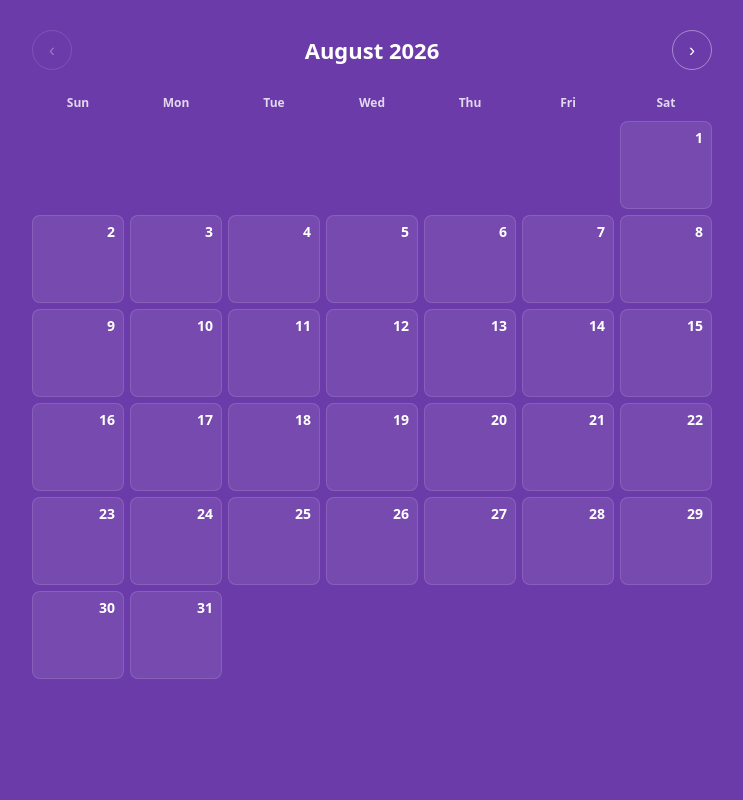
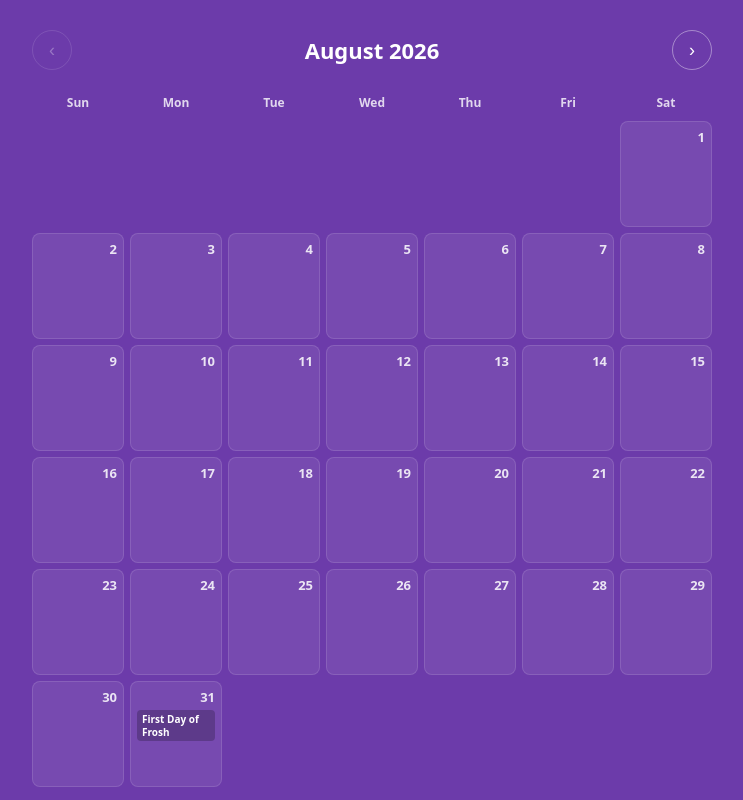
Before and after one commit to amaanavi/rushpage, a Next.js app: page / in a window 1280 px wide. Shown: the part 1000-1800 px from the top of the page, without its empty margins (268-1011 px from the left). Built offline with nearby package versions, Linux system fonts and the light colour scheme.

Commit message:
Populate rush calendar with all events from schedule (Aug 31-Oct 4)

```diff
--- a/app/page.js
+++ b/app/page.js
@@ -40,6 +40,31 @@ const MONTH_NAMES = [
 ];
 
 const WEEKDAYS = ["Sun", "Mon", "Tue", "Wed", "Thu", "Fri", "Sat"];
+
+// Events keyed by `${year}-${monthIndex}-${day}` (monthIndex is 0-based).
+const EVENTS = {
+  "2026-7-31": ["First Day of Frosh"],
+  "2026-8-4": ["Last Day of Frosh (Rush Officially Starts)", "Rush Party: Fiji Friday"],
+  "2026-8-5": [
+    "Cookout + Meet the Brothers @ Bhar's Roof",
+    "Party @ Alec's House (Next to Bhar's House)",
+  ],
+  "2026-8-7": ["First Fiji Brothers Meeting"],
+  "2026-8-8": ["Classes Start"],
+  "2026-8-9": ["Meet the Brothers (Official)", "Hid The Maddy"],
+  "2026-8-12": ["Meet the Brothers (Official)", "Rush Party: Theme TBD"],
+  "2026-8-14": ["Second Fiji Brothers Meeting", "Voting on Pledges Starts"],
+  "2026-8-16": ["Poker Night"],
+  "2026-8-17": ["Hit a Club"],
+  "2026-8-19": ["Fiji Club Night", "AP?"],
+  "2026-8-20": ["Football Watch Party", "Hit The Maddy"],
+  "2026-8-21": ["Third Fiji Brothers Meeting"],
+  "2026-8-24": ["First Social?", "Hit a Club"],
+  "2026-8-26": ["Fiji Club Night", "AP?"],
+  "2026-8-28": ["Fourth Fiji Brothers Meeting", "Final Vote on Pledges"],
+  "2026-9-1": ["Last Pinning", "Third Social?"],
+  "2026-9-4": ["Official Pinning Ceremony", "Dinner at Duke of York"],
+};
 
 function scrollToId(id) {
   const el = document.getElementById(id);
@@ -145,25 +170,52 @@ function Calendar() {
           gap: "6px",
         }}
       >
-        {cells.map((day, i) => (
+        {cells.map((day, i) => {
+          const dayEvents = day ? EVENTS[`${year}-${month}-${day}`] : null;
+          return (
             <div
               key={i}
               style={{
-              aspectRatio: "1 / 1",
+                minHeight: "92px",
                 borderRadius: "8px",
                 background: day ? "rgba(255,255,255,0.08)" : "transparent",
                 border: day ? "1px solid rgba(255,255,255,0.12)" : "none",
                 display: "flex",
-              alignItems: "flex-start",
-              justifyContent: "flex-end",
-              padding: "6px 8px",
-              fontSize: "14px",
-              fontWeight: 600,
+                flexDirection: "column",
+                gap: "4px",
+                padding: "6px",
+              }}
+            >
+              <div
+                style={{
+                  fontSize: "13px",
+                  fontWeight: 700,
+                  textAlign: "right",
+                  opacity: 0.85,
                 }}
               >
                 {day || ""}
               </div>
+              {dayEvents &&
+                dayEvents.map((ev, j) => (
+                  <div
+                    key={j}
+                    style={{
+                      fontSize: "10px",
+                      lineHeight: 1.25,
+                      fontWeight: 600,
+                      color: "#ffffff",
+                      background: "rgba(0,0,0,0.22)",
+                      borderRadius: "4px",
+                      padding: "3px 5px",
+                    }}
+                  >
+                    {ev}
+                  </div>
                 ))}
+            </div>
+          );
+        })}
       </div>
     </div>
   );
```
Also changed, not shown: 1 other file (tests, documents, lock files or other folders). Lines whose indentation alone changed are shown as unchanged.
